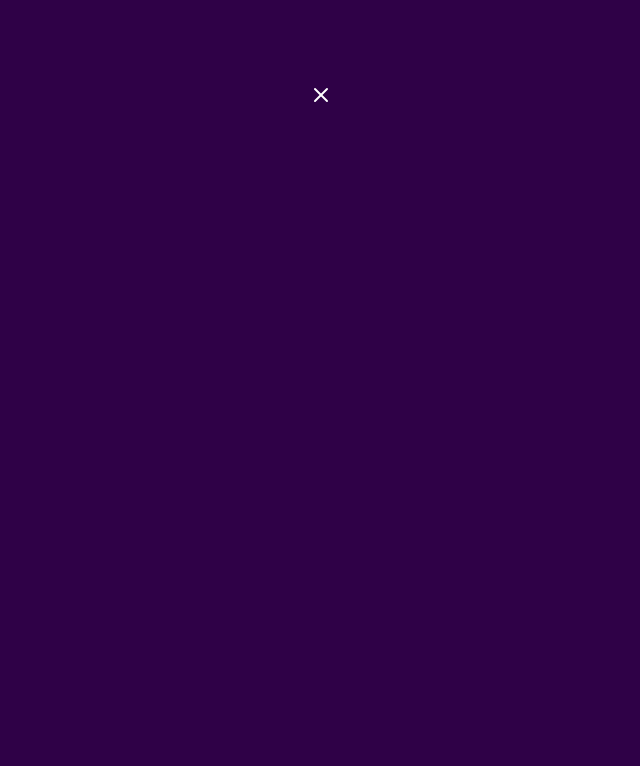
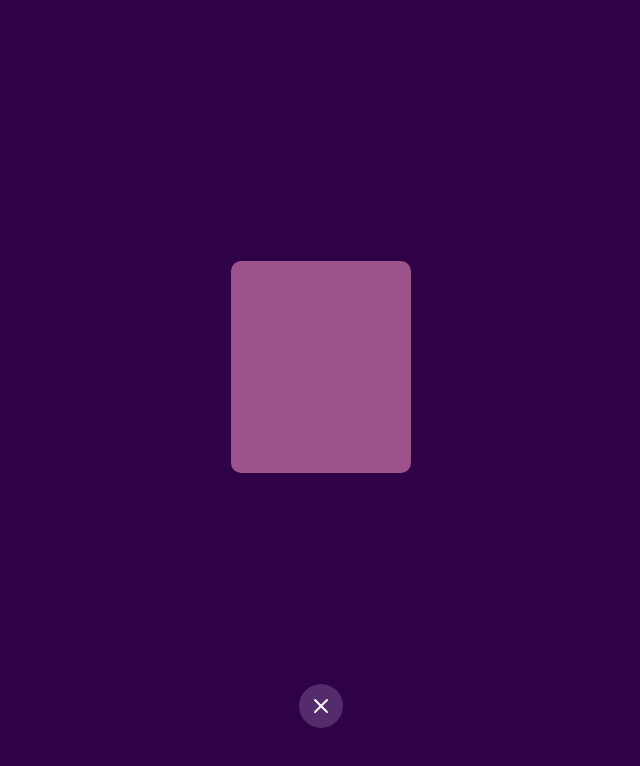
Before and after one commit to Daniel13s/TickIt, a React (Vite) app: page /DetailsTask in a window 1280 px wide. Shown: the top 766 px of the page, without its empty margins (319-959 px from the left). Built offline with nearby package versions, Linux system fonts and the light colour scheme.

Commit message:
style: add details page style

```diff
--- a/src/components/TaskArea.css
+++ b/src/components/TaskArea.css
@@ -1,7 +1,8 @@
 #taskArea {
+    width: 20rem;
     display: grid;
     grid-template-columns: repeat(2, 2fr);
-    height: 60vh;
+    height: 50vh;
     gap: 5px;
     overflow: auto;
 
--- /dev/null
+++ b/src/pages/DetailsTask.css
@@ -0,0 +1,21 @@
+#detailsbody {
+    height: 90vh;
+    display: flex;
+    flex-direction: column;
+    justify-content: space-between;
+}
+
+#taskResume {
+    background-color: #9C528B;
+    width: 10rem;
+    overflow: auto;
+    height: 12rem;
+    padding: 10px;
+    border-radius: 10px;
+}
+
+#taskStatus {
+    background-color: #552c6b;
+    border-radius: 50px;
+    padding: 10px;
+}
--- a/src/pages/DetailsTask.tsx
+++ b/src/pages/DetailsTask.tsx
@@ -1,5 +1,6 @@
 import { Check, X } from "lucide-react"
 import { useSearchParams } from "react-router-dom"
+import "./DetailsTask.css"
 
 const DetailsTask = () => {
     const [searchParams] = useSearchParams()
@@ -7,11 +8,11 @@ const DetailsTask = () => {
     const taskResume = searchParams.get("resume")
     const taskIsComplete = searchParams.get("isComplete")
     return (
-        <div>
+        <div id="detailsbody">
             <h1>{taskName}</h1>
-            <p>{taskResume}</p>
+            <p id="taskResume">{taskResume}</p>
 
-            {taskIsComplete === "true"? <Check /> : <X />}
+            <div id="taskStatus">{taskIsComplete === "true"? <Check /> : <X />}</div>
         </div>
     )
 }
```
